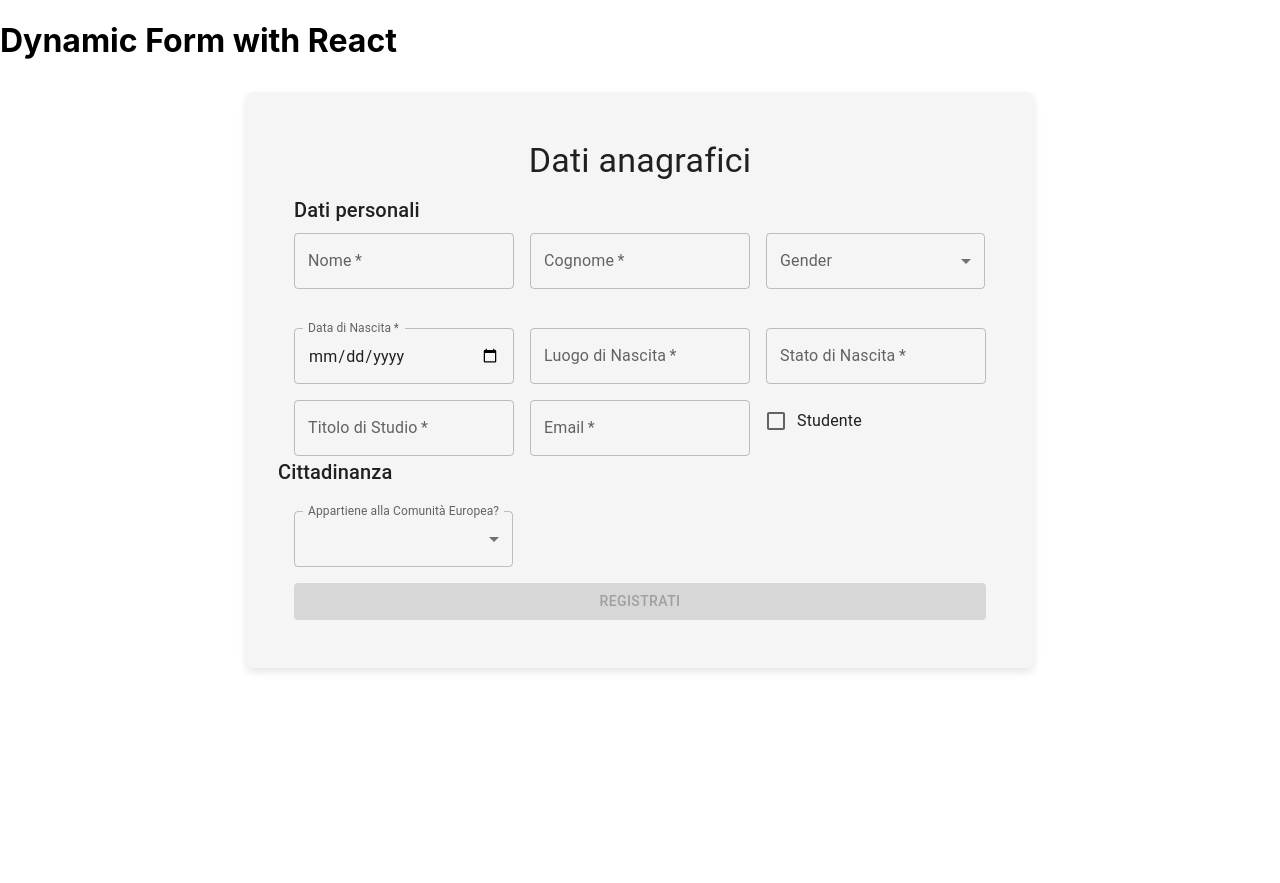
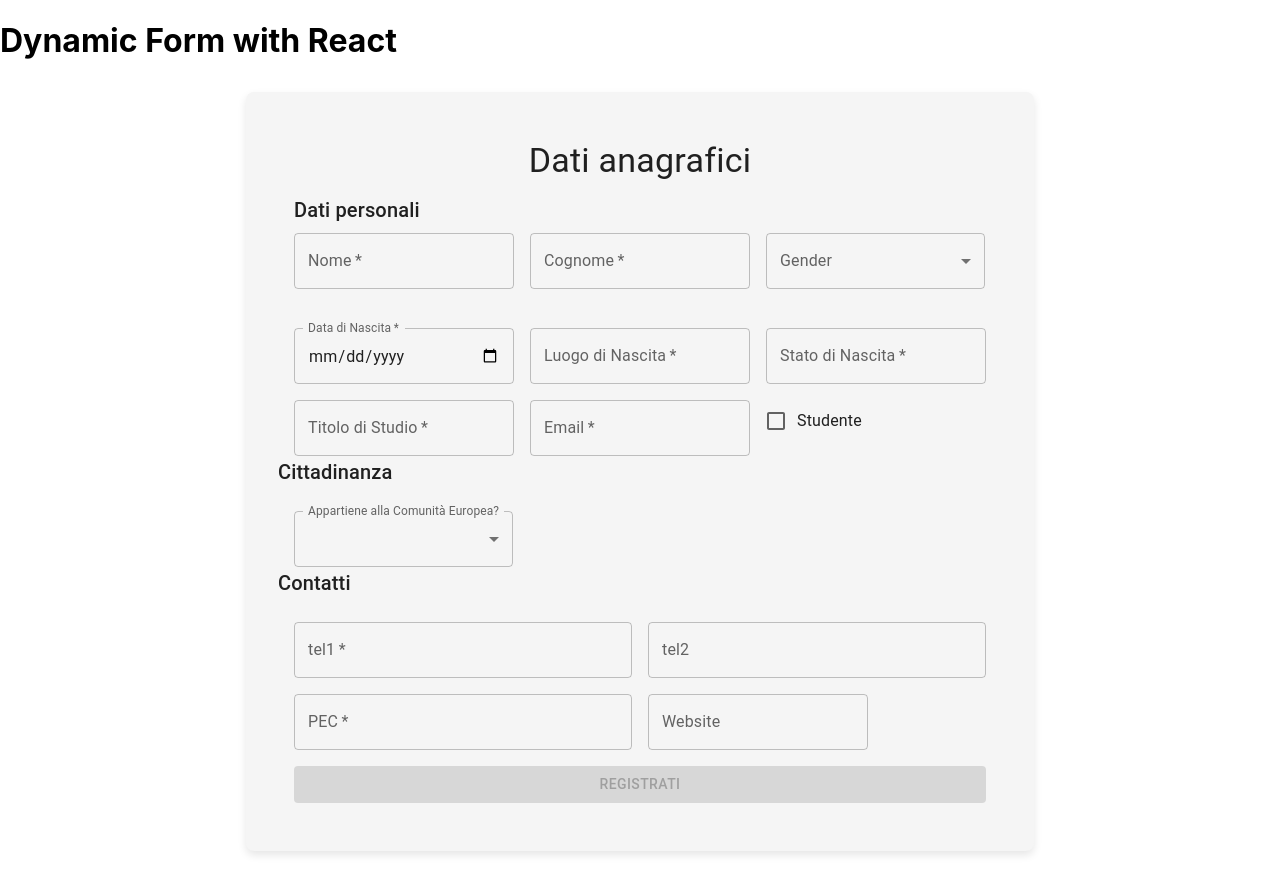
Before and after one commit to mattia757/Ing_Soft, a React (Create React App) app in the folder frontend/: page / in a window 1280 px wide. Before the commit the page ends 800 px from the top, so only its background shows below. Built offline with nearby package versions, Linux system fonts and the light colour scheme.

Commit message:
Contatti Done

```diff
--- a/frontend/package.json
+++ b/frontend/package.json
@@ -10,6 +10,7 @@
     "@testing-library/jest-dom": "^5.17.0",
     "@testing-library/react": "^13.4.0",
     "@testing-library/user-event": "^13.5.0",
+    "libphonenumber-js": "^1.10.42",
     "react": "^18.2.0",
     "react-dom": "^18.2.0",
     "react-scripts": "5.0.1",
--- a/frontend/src/apps/RegisterUser.js
+++ b/frontend/src/apps/RegisterUser.js
@@ -1,4 +1,5 @@
 import React, { useState, useEffect } from 'react';
+import { parsePhoneNumberFromString } from 'libphonenumber-js'; //Viene usata per il controllo del numero di telefono
 
 import {
   Button,
@@ -50,12 +51,18 @@ function RegistrationForm() {
   const [isStudent, setIsStudent] = useState(false);
 
   //Cittadinanza
-  const [euCitizen, setEuCitizen] = useState(false);
-  const [euCountryOpen, setEuCountryOpen] = useState(false);
-  const [nonEuCountryOpen, setNonEuCountryOpen] = useState(false);
-  const [euCountry, setEuCountry] = useState(false);
-  const [nonEuCountry, setNonEuCountry] = useState(false);
+  const [euCitizen, setEuCitizen] = useState(false); //Appartiene all'Unione Europea?
+  const [euCountryOpen, setEuCountryOpen] = useState(false); //Variabile che fa aprire la Select dei Paesi EU
+  const [nonEuCountryOpen, setNonEuCountryOpen] = useState(false); //Variabile che fa aprire la Select dei Paesi non EU
+  const [euCountry, setEuCountry] = useState(false); //Memorizza tutti i Paesi EU
+  const [nonEuCountry, setNonEuCountry] = useState(false); //Memorizza tutti i Paesi non EU
   const [euCitizenOpen, setEuCitizenOpen] = useState(false);
+
+  //Contatti
+  const [tel1, setTel1] = useState('');
+  const [tel2, setTel2] = useState('');
+  const [pec, setPec] = useState('');
+  const [website, setWebsite] = useState('');
 
   const euCountries = [
     'Austria',
@@ -275,8 +282,37 @@ function RegistrationForm() {
 
   const isNameValid = (name) => {
     const namePattern = /^[a-zA-Z\s]*$/;
-    return namePattern.test(name);
+    return namePattern.test(name)
   };
+
+  const isTelValid = (tel1) => {
+    let formattedNumber = "Numero non valido";
+
+    const parsedNumber = parsePhoneNumberFromString(tel1, 'ZZ');
+
+    if (parsedNumber && parsedNumber.isValid()) {
+      formattedNumber = parsedNumber.formatInternational();
+
+      console.log(parsedNumber && parsedNumber.isValid)
+      return true;
+    }
+    else{
+      console.log(parsedNumber)
+      return false
+    }
+  }
+
+  const isWebsiteValid = (website) => {
+    const websiteRegex = /^(https?:\/\/)?(www\.)?[a-zA-Z0-9-]+\.[a-zA-Z]{2,}(\/\S*)?$/;
+
+    if (!website) {
+      return true; // Il campo è vuoto, quindi considerato valido
+    }
+    else {
+      return websiteRegex.test(website)
+    }
+
+  }
 
   useEffect(() => {
     if (
@@ -292,13 +328,19 @@ function RegistrationForm() {
       educationTitle &&
       email &&
       isEmailValid(email) &&
-      typeof isStudent === 'boolean'
+      typeof isStudent === 'boolean' &&
+      (euCountry || nonEuCountry) &&
+      tel1 && isTelValid(tel1) &&
+      (!tel2 || isTelValid(tel2)) &&
+      pec && (isEmailValid(pec)) &&
+      (!website || isWebsiteValid(website))
     ) {
       setIsFormComplete(true);
     } else {
       setIsFormComplete(false);
     }
-  }, [firstName, lastName, gender, birthDate, birthPlace, birthCountry, educationTitle, email]);
+  }, [firstName, lastName, gender, birthDate, birthPlace, birthCountry, educationTitle, email, euCountry, nonEuCountry,
+      tel1, tel2, pec, website]);
 
 
   const handleSubmit = (event) => {
@@ -315,7 +357,13 @@ function RegistrationForm() {
       birthCountry &&
       educationTitle &&
       email &&
-      isEmailValid(email)
+      isEmailValid(email) &&
+      typeof isStudent === 'boolean' &&
+      (euCountry || nonEuCountry) &&
+      tel1 && isTelValid(tel1) &&
+      (!tel2 || isTelValid(tel2)) &&
+      pec && (isEmailValid(pec)) &&
+      (!website || isWebsiteValid(website))
     ) {
       setIsFormComplete(true);
       const formData = {
@@ -328,6 +376,12 @@ function RegistrationForm() {
         educationTitle,
         email,
         isStudent,
+        euCountry,
+        nonEuCountry,
+        tel1,
+        tel2,
+        pec,
+        website
       };
       console.log(formData);
     } else {
@@ -589,6 +643,75 @@ function RegistrationForm() {
                 </FormControl>
               </Grid>
             )}
+
+            <Typography variant="h6" gutterBottom style={{ width: '100%'}}>
+              Contatti
+            </Typography>
+
+            <Grid item xs={12} sm={6}>
+              <TextField
+                label="tel1"
+                fullWidth
+                type="tel"
+                name="tel1"
+                value={tel1}
+                onChange={(event) => setTel1(event.target.value)}
+                required
+                error={!isTelValid(tel1) && tel1.trim() !== ''}
+                helperText={
+                  !isTelValid(tel1) && tel1.trim() !== ''
+                    ? 'Inserisci un numero di telefono valido, ricordati di inserire il prefisso es. +39'
+                    : ''
+                }
+              />
+            </Grid>
+            <Grid item xs={12} sm={6}>
+              <TextField
+                label="tel2"
+                fullWidth
+                type="tel"
+                name="tel2"
+                value={tel2}
+                onChange={(event) => setTel2(event.target.value)}
+                error={!isTelValid(tel2) && tel2.trim() !== ''}
+                helperText={
+                  !isTelValid(tel2) && tel2.trim() !== ''
+                    ? 'Inserisci un numero di telefono valido, ricordati di inserire il prefisso es. +39'
+                    : ''
+                }
+              />
+            </Grid>
+            <Grid item xs={12} sm={6}>
+              <TextField
+                label="PEC"
+                fullWidth
+                type="email"
+                name="pec"
+                value={pec}
+                onChange={(event) => setPec(event.target.value)}
+                required
+                error={!isEmailValid(pec) && pec.trim() !== ''}
+                helperText={
+                  !isEmailValid(pec) && pec.trim() !== ''
+                    ? 'Inserisci un indirizzo PEC valido'
+                    : ''
+                }
+              />
+            </Grid>
+            <Grid item xs={12} sm={4}>
+              <TextField
+                label="Website"
+                fullWidth
+                name="website"
+                value={website}
+                onChange={(event) => setWebsite(event.target.value)}
+                error={!isWebsiteValid(website)}
+                helperText={
+                  !isWebsiteValid(website) ? 'Inserisci un sito web valido' : ''
+                }
+              />
+            </Grid>
+
             <Grid item xs={12}>
               <Button
                 type="submit"
```
Also changed, not shown: 1 other file (tests, documents, lock files or other folders).
